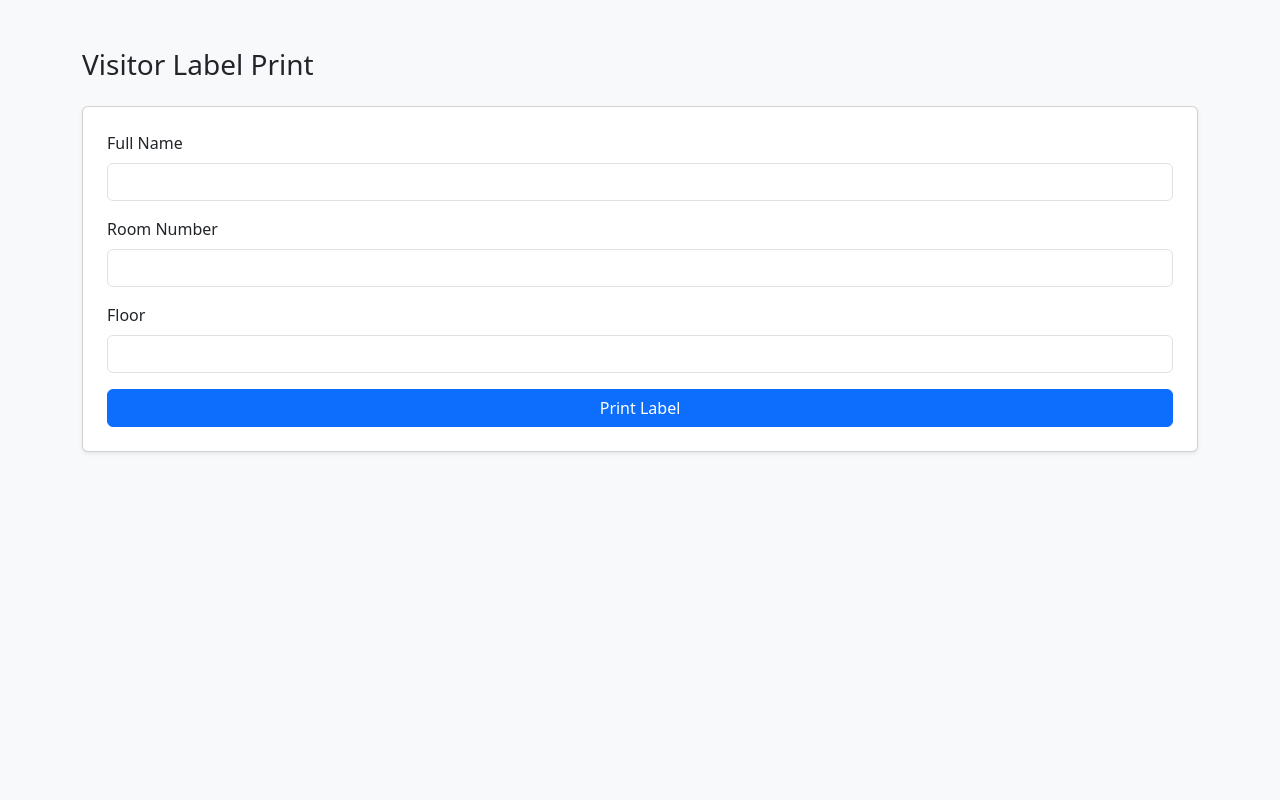
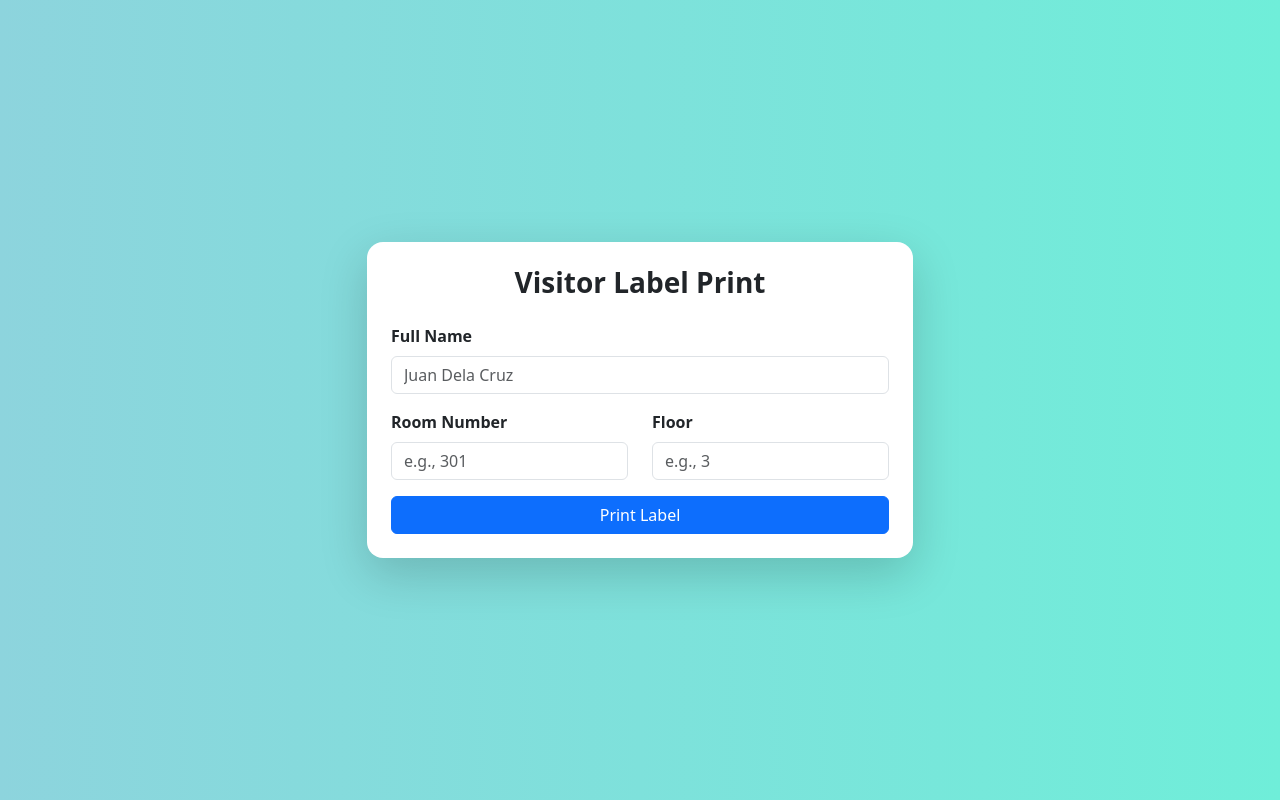
Before and after one commit to RonaldDayuta/iFAE, a PHP site: page / in a window 1280 px wide. Run offline with PHP 8.4, Linux system fonts and the light colour scheme; some libraries are stand-ins or nearby versions.

Commit message:
arsi ulit

```diff
--- a/index.html
+++ /dev/null
@@ -1,36 +0,0 @@
-<!DOCTYPE html>
-<html lang="en">
-<head>
-  <meta charset="UTF-8">
-  <title>Visitor Label Print</title>
-  <meta name="viewport" content="width=device-width, initial-scale=1.0">
-  <!-- Bootstrap CSS -->
-  <link href="https://cdn.jsdelivr.net/npm/bootstrap@5.3.3/dist/css/bootstrap.min.css" rel="stylesheet">
-</head>
-<body class="bg-light">
-
-  <div class="container mt-5">
-    <h3 class="mb-4">Visitor Label Print</h3>
-    <form action="print.php" method="POST" class="card p-4 shadow-sm">
-
-      <div class="mb-3">
-        <label for="name" class="form-label">Full Name</label>
-        <input type="text" name="name" id="name" class="form-control" required>
-      </div>
-
-      <div class="mb-3">
-        <label for="room" class="form-label">Room Number</label>
-        <input type="text" name="room" id="room" class="form-control" required>
-      </div>
-
-      <div class="mb-3">
-        <label for="floor" class="form-label">Floor</label>
-        <input type="text" name="floor" id="floor" class="form-control" required>
-      </div>
-
-      <button type="submit" class="btn btn-primary w-100">Print Label</button>
-    </form>
-  </div>
-
-</body>
-</html>
--- /dev/null
+++ b/index.php
@@ -0,0 +1,42 @@
+<!DOCTYPE html>
+<html lang="en">
+<head>
+  <meta charset="UTF-8">
+  <title>Visitor Label Print</title>
+  <meta name="viewport" content="width=device-width, initial-scale=1.0">
+  <link href="https://cdn.jsdelivr.net/npm/bootstrap@5.3.3/dist/css/bootstrap.min.css" rel="stylesheet">
+  <script src="https://cdn.jsdelivr.net/npm/sweetalert2@11"></script>
+  <link rel="stylesheet" href="style.css">
+</head>
+<body>
+
+  <div class="container">
+    <div class="row justify-content-center">
+      <div class="col-12 col-sm-10 col-md-8 col-lg-6">
+        <div class="card p-4 shadow-lg">
+          <h3>Visitor Label Print</h3>
+          <form id="visitorForm">
+            <div class="row">
+              <div class="mb-3 col-12">
+                <label for="name" class="form-label">Full Name</label>
+                <input type="text" name="name" id="name" class="form-control" placeholder="Juan Dela Cruz" required>
+              </div>
+              <div class="mb-3 col-12 col-md-6">
+                <label for="room" class="form-label">Room Number</label>
+                <input type="text" name="room" id="room" class="form-control" placeholder="e.g., 301" required>
+              </div>
+              <div class="mb-3 col-12 col-md-6">
+                <label for="floor" class="form-label">Floor</label>
+                <input type="text" name="floor" id="floor" class="form-control" placeholder="e.g., 3" required>
+              </div>
+            </div>
+            <button type="submit" class="btn btn-primary w-100">Print Label</button>
+          </form>
+        </div>
+      </div>
+    </div>
+  </div>
+
+  <script src="script.js"></script>
+</body>
+</html>
--- /dev/null
+++ b/script.js
@@ -0,0 +1,25 @@
+document.getElementById("visitorForm").addEventListener("submit", function (e) {
+  e.preventDefault();
+
+  const formData = new FormData(this);
+
+  fetch("print.php", {
+    method: "POST",
+    body: formData,
+  })
+    .then((res) => res.json())
+    .then((data) => {
+      Swal.fire({
+        icon: data.status === "success" ? "success" : "error",
+        title: data.status === "success" ? "Printed!" : "Error",
+        text: data.message,
+      });
+    })
+    .catch(() => {
+      Swal.fire(
+        "Error",
+        "Something went wrong while sending the request.",
+        "error"
+      );
+    });
+});
--- /dev/null
+++ b/style.css
@@ -0,0 +1,23 @@
+body {
+  background: linear-gradient(to right, #8dd4dd, #6feed9);
+  min-height: 100vh;
+  display: flex;
+  align-items: center;
+  justify-content: center;
+  padding: 20px;
+}
+.card {
+  border-radius: 1rem;
+  border: none;
+}
+.form-label {
+  font-weight: 600;
+}
+h3 {
+  text-align: center;
+  margin-bottom: 1.5rem;
+  font-weight: 700;
+}
+button {
+  font-weight: 600;
+}
```
Also changed, not shown: conn.php (added, +11 -0 lines), print.php (+17 -22 lines).
